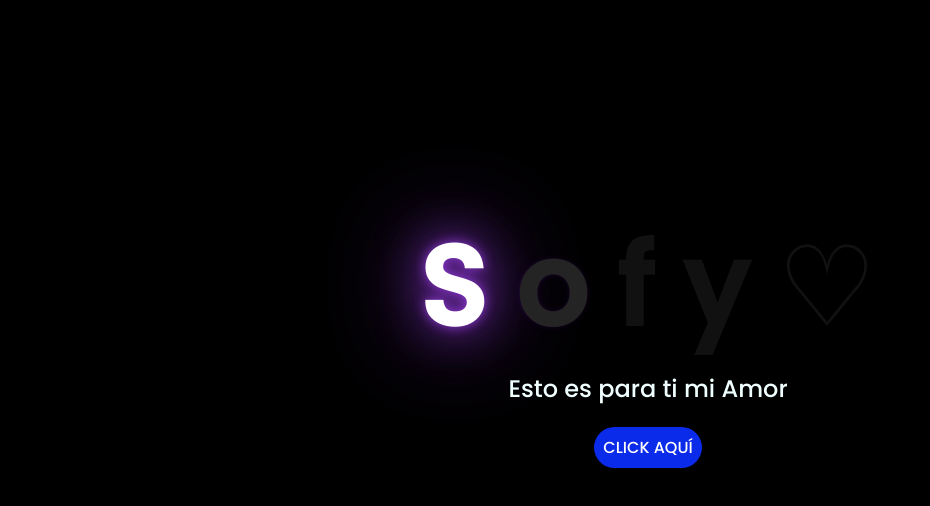
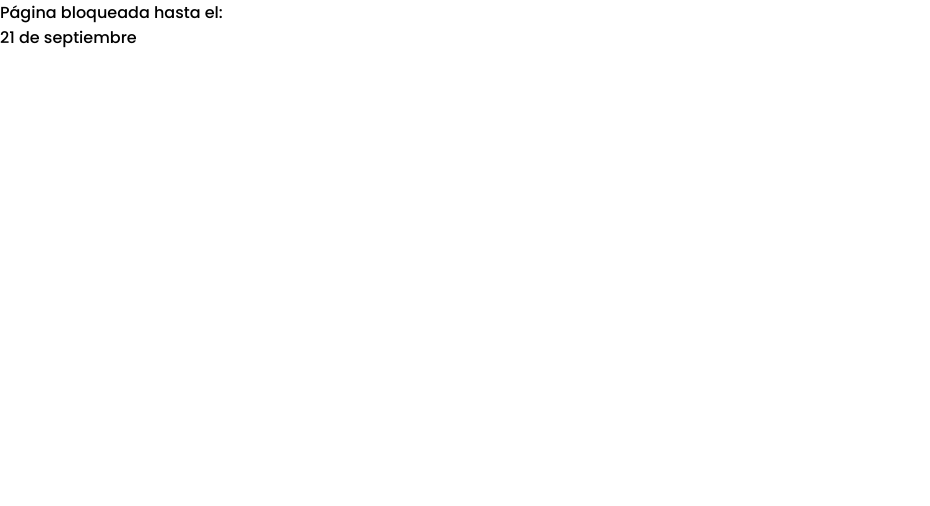
Before and after one commit to siramong/flores, a plain HTML site: page index.html in a window 1280 px wide. Shown: the whole page, without its empty margins (0-930 px from the left). Drawn offline with Linux system fonts and the light colour scheme.

Commit message:
Locker Improvements

```diff
--- a/css/style.css
+++ b/css/style.css
@@ -15,13 +15,14 @@ body{
 }
 
 div.locked {
+    color: black;
     position: fixed;
     z-index: 100000;
     top: 0;
     left: 0;
     width: 100%;
     height: 100%;
-    background: red;
+    background: white;
 }
 
 .botones{
--- a/index.html
+++ b/index.html
@@ -11,11 +11,11 @@
 </head>
 
 <body>
-    <div class="locked" id="locked"></div>
+    <div class="locked" id="locked"> Página bloqueada hasta el: <br> 21 de septiembre</div>
 
 <script>
     // Fecha de desbloqueo
-    var end = new Date('2024-09-21T00:00:00');  // Asegúrate de usar el formato correcto para la fecha
+    var end = new Date(Date.UTC(2024, 8, 21, 5, 0, 0));  // 8 es septiembre porque los meses en JS son 0 indexados  // Asegúrate de usar el formato correcto para la fecha
     var now = new Date();  // Fecha actual
 
     // Verificar si ya pasó la fecha de desbloqueo
```
